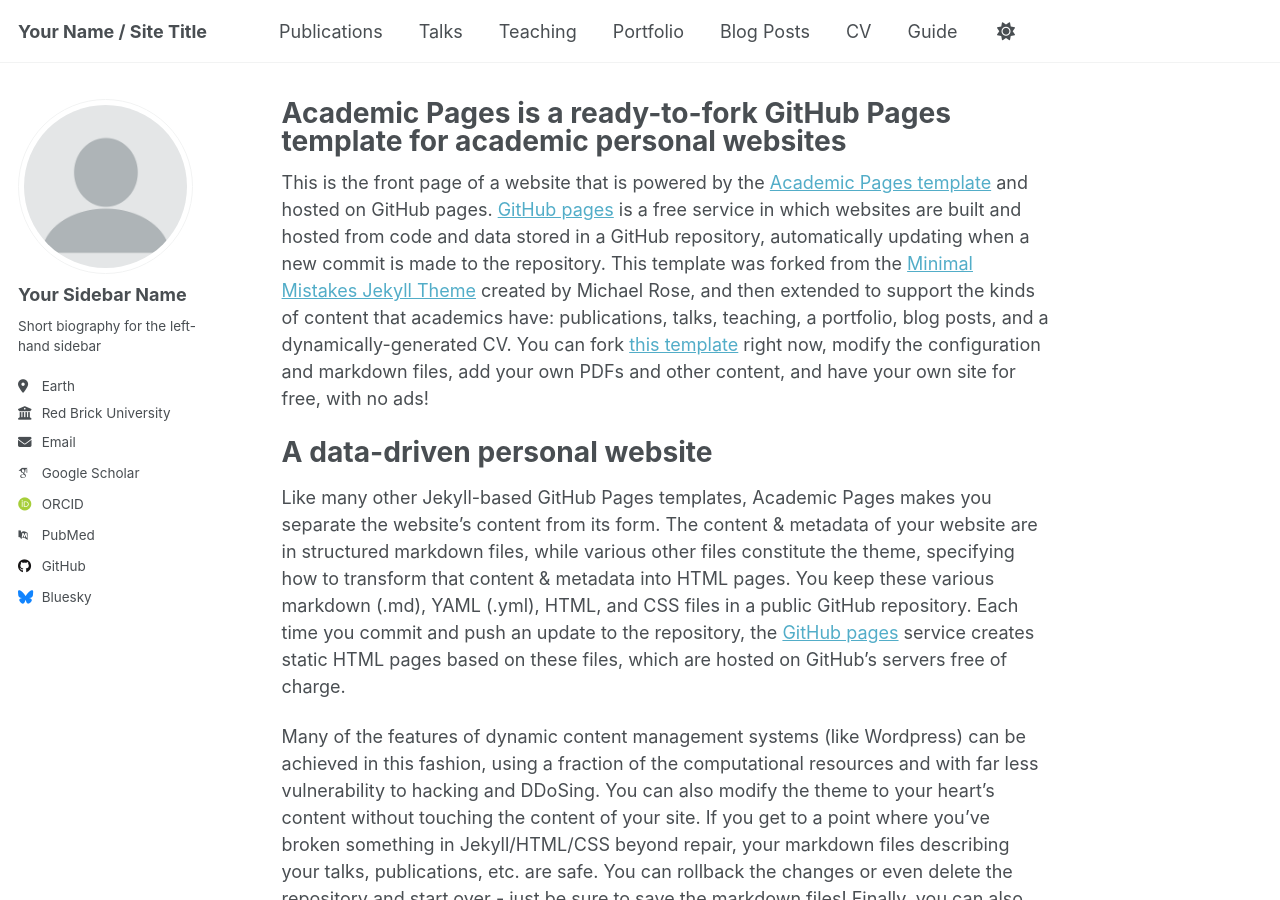
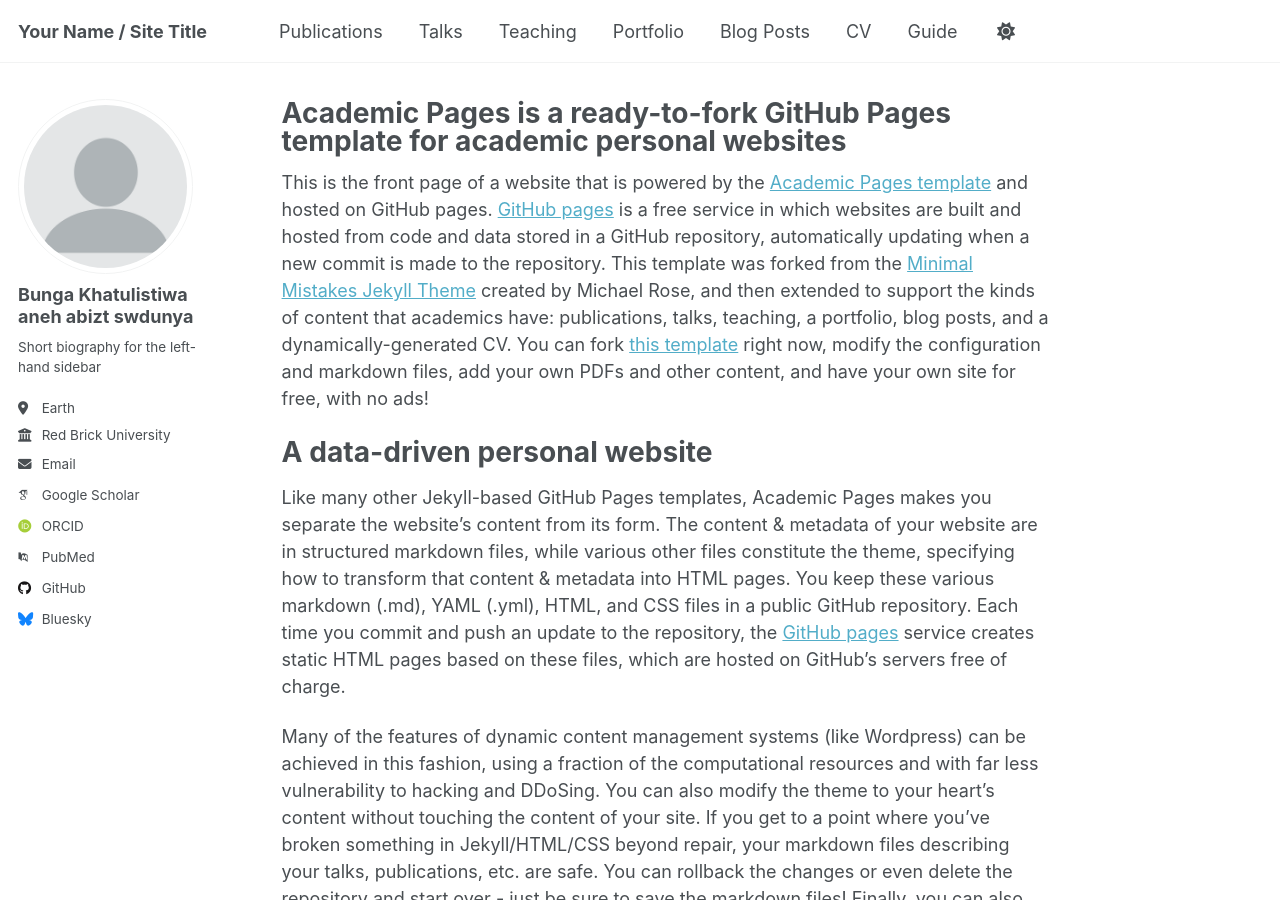
Before and after one commit to khatulistiwaab21/khatulistiwaab04, a Jekyll site: the page built from _pages/about.md, in a window 1280 px wide and 900 px high. Built offline with Jekyll 4.4.1, drawn with Linux system fonts in a browser that asks for light colours; some web fonts are replaced.

Commit message:
ubah sidebar name

```diff
--- a/_config.yml
+++ b/_config.yml
@@ -23,7 +23,7 @@ repository               : "academicpages/academicpages.github.io"
 author:
   # Biographic information
   avatar           : "profile.png"
-  name             : "Your Sidebar Name"
+  name             : "Bunga Khatulistiwa aneh abizt swdunya"
   pronouns         : # example: "she/her"
   bio              : "Short biography for the left-hand sidebar"
   location         : "Earth"
```
